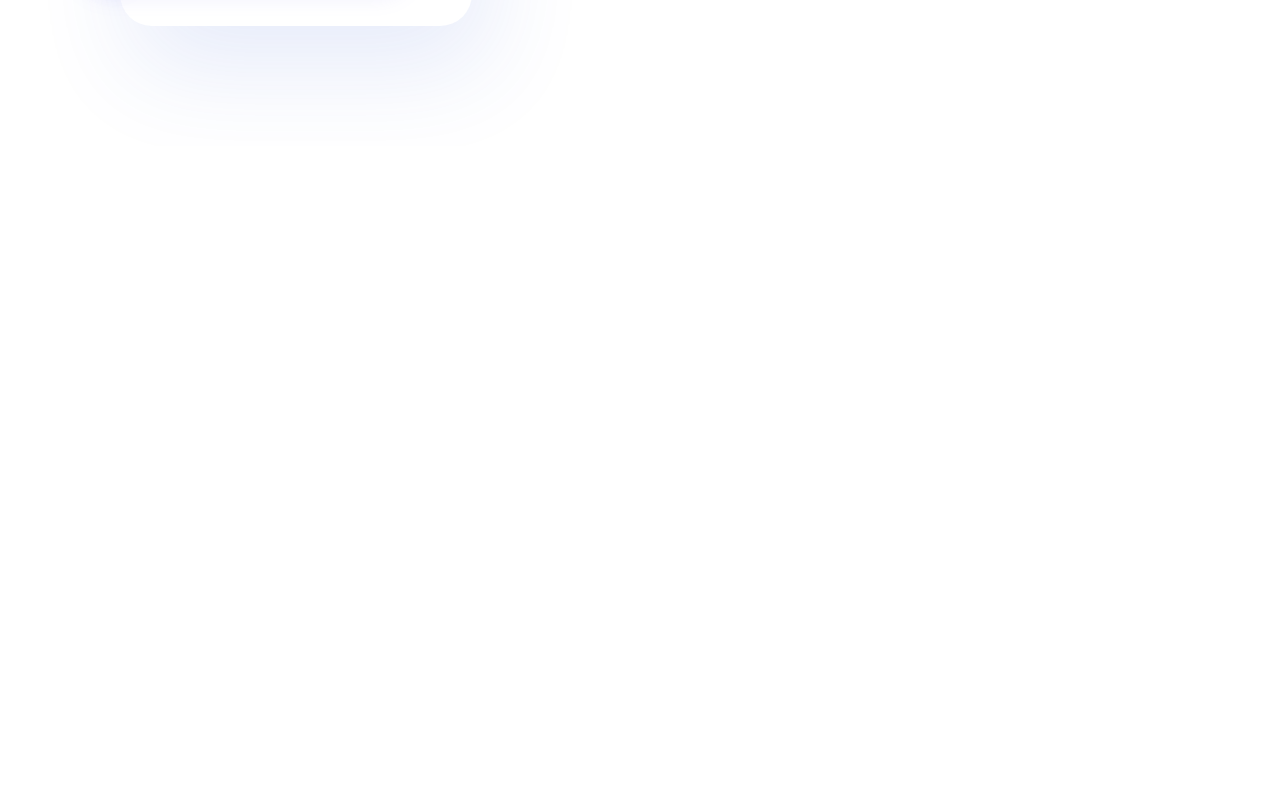
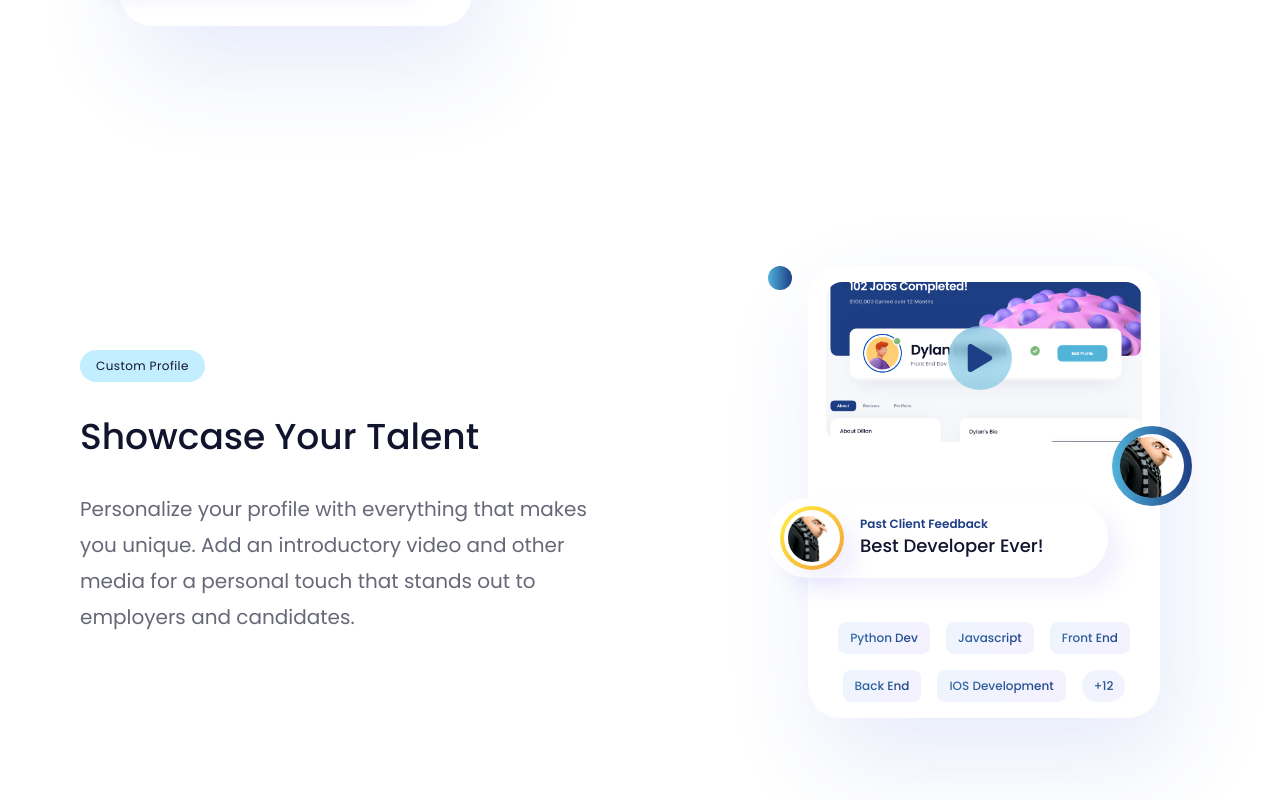
Before and after one commit to Robin-Draggy/Remote_Recruiter, a React (Vite) app: page / in a window 1280 px wide. Shown: the part 1990-2790 px from the top of the page. Before the commit the page ends 2136 px from the top, so only its background shows below. Built offline with nearby package versions, Linux system fonts and the light colour scheme.

Commit message:
talent section added

```diff
--- a/package.json
+++ b/package.json
@@ -14,6 +14,7 @@
     "lucide-react": "^1.20.0",
     "react": "^19.2.6",
     "react-dom": "^19.2.6",
+    "react-icons": "^5.6.0",
     "tailwindcss": "^4.3.1"
   },
   "devDependencies": {
--- a/src/App.jsx
+++ b/src/App.jsx
@@ -3,6 +3,7 @@
 import { HomeSection } from './sections/HomeSection'
 import { JobBoard } from './sections/JobBoard'
 import { FreeForever } from './sections/FreeForever'
+import { TalentSection } from './sections/TalentSection'
 
 const App = () => {
   return (
@@ -11,6 +12,7 @@
     <HomeSection />
     <JobBoard />
     <FreeForever />
+    <TalentSection />
     </>
   )
 }
--- a/src/sections/FreeForever.jsx
+++ b/src/sections/FreeForever.jsx
@@ -33,7 +33,7 @@
           </div>
 
           {/* badges */}
-          <div className="absolute bottom-8 lg:bottom-20 -left-5 scale-90 lg:scale-100">
+          <div className="absolute bottom-8 lg:bottom-20 -left-7 lg:left-0 scale-90 lg:scale-100">
             <PayPalBadge
               title="Upcoming Payment In…"
               subtitle="14 Days - $79.99"
@@ -42,7 +42,7 @@
           </div>
 
           {/* main card */}
-          <div className="h-96 w-[260px] lg:h-113 lg:w-88 rounded-4xl shadow-[14px_41px_100px_0px_#3159D31F] flex flex-col items-start pt-4">
+          <div className="h-100 w-80 lg:h-113 lg:w-88 rounded-4xl shadow-[14px_41px_100px_0px_#3159D31F] flex flex-col items-start pt-4">
             <div className="flex flex-col items-start space-y-3 p-4">
               <div className="flex items-start justify-start flex-col space-y-1">
                 <h3 className="text-[#808191] capitalize text-xs">
--- a/src/sections/JobBoard.jsx
+++ b/src/sections/JobBoard.jsx
@@ -39,7 +39,7 @@
           </div>
 
           {/* badges */}
-          <div className="absolute bottom-26 lg:bottom-50 left-0 scale-90 sm:scale-100">
+          <div className="absolute bottom-35 lg:bottom-50 -left-7 lg:left-0 scale-90 sm:scale-100">
             <ProfileBadge
               title="Python Developer"
               subtitle="Felonious Gru"
@@ -47,7 +47,7 @@
             />
           </div>
 
-          <div className="absolute bottom-8 lg:bottom-20 left-10 sm:left-17 scale-90 sm:scale-100">
+          <div className="absolute bottom-12 lg:bottom-20 left-10 sm:left-17 scale-90 sm:scale-100">
             <ProfileBadge
               title="Front End Wizard"
               subtitle="Mel Muselphiem"
@@ -56,7 +56,7 @@
           </div>
 
           {/* main card */}
-          <div className="h-80 w-65 sm:h-95 sm:w-[320px] lg:h-113 lg:w-88 rounded-4xl shadow-[14px_41px_100px_0px_#3159D31F] flex flex-col items-center pt-4">
+          <div className="h-100 w-80 lg:h-113 lg:w-88 rounded-4xl shadow-[14px_41px_100px_0px_#3159D31F] flex flex-col items-center pt-4">
 
             <div className="h-32 sm:h-40 w-[90%] rounded-2xl overflow-hidden">
               <img
--- /dev/null
+++ b/src/sections/TalentSection.jsx
@@ -0,0 +1,96 @@
+import React from "react";
+import { SectionBtn } from "../components/ui/SectionBtn";
+import { ProfileBadge } from "../components/ui/ProfileBadge";
+import { Play } from "lucide-react";
+import { FaPlay } from "react-icons/fa";
+
+export const TalentSection = () => {
+  const stacks = [
+    "Python Dev",
+    "Javascript",
+    "Front End",
+    "Back End",
+    "IOS Development",
+    "+12",
+  ];
+  return (
+    <section className="section flex flex-col lg:flex-row items-center justify-between gap-10">
+      {/* LEFT */}
+      <div className="flex flex-1 flex-col items-start space-y-6 lg:space-y-8">
+        <SectionBtn title="Custom Profile" />
+
+        <h1 className="primary-text text-2xl sm:text-3xl lg:text-4xl font-medium leading-tight">
+          Showcase Your Talent
+        </h1>
+
+        <p className="secondary-text text-base sm:text-lg lg:text-xl font-normal leading-7 lg:leading-9 w-[95%]">
+          Personalize your profile with everything that makes you unique. Add an
+          introductory video and other media for a personal touch that stands
+          out to employers and candidates.
+        </p>
+      </div>
+
+      {/* RIGHT */}
+      <div className="flex flex-1 justify-center lg:justify-end w-full">
+        <div className="relative p-4 sm:p-6 lg:p-10 scale-[0.85] sm:scale-90 lg:scale-100 origin-center">
+          {/* small dot */}
+          <div className="absolute top-6 left-0 sm:top-10 sm:left-0 h-5 w-5 sm:h-6 sm:w-6 rounded-full bg-linear-to-r from-[#52B4DA] to-[#1E3E85]" />
+
+          {/* blue icon */}
+          <div className="absolute top-30 lg:top-50 right-0 lg:right-2 z-10 flex h-16 w-16 lg:h-20 lg:w-20 items-center justify-center rounded-full bg-linear-to-r from-[#52B4DA] to-[#1E3E85] p-1">
+            <div className="flex h-full w-full items-center justify-center rounded-full">
+              <img
+                src="/images/cartoon.png"
+                alt="RR"
+                className="h-[90%] w-[90%] rounded-full object-cover"
+              />
+            </div>
+          </div>
+          {/* Play Button */}
+          <div className="absolute top-20 lg:top-25 left-25 lg:left-45 z-10 scale-90 sm:scale-100">
+            <div className="w-16 h-16 rounded-full bg-[#52B4DA7E] backdrop-blur-[5.44px] flex items-center justify-center">
+              <FaPlay size={28} className="text-[#1E3E85]" />
+            </div>
+          </div>
+
+          {/* badges */}
+          <div className="absolute bottom-45 lg:bottom-45 -left-7 lg:left-0 scale-90 sm:scale-100">
+            <ProfileBadge
+              title="Past Client Feedback"
+              subtitle="Best Developer Ever!"
+              titleColor="text-[#1E3E85]"
+            />
+          </div>
+
+          {/* main card */}
+          <div className="h-100 w-80 lg:h-113 lg:w-88 rounded-4xl shadow-[14px_41px_100px_0px_#3159D31F] flex flex-col items-center justify-between pt-4">
+            <div className="h-32 sm:h-40 w-[90%] rounded-2xl overflow-hidden">
+              <img
+                src="/images/pic1.png"
+                alt=""
+                className="h-full w-full object-cover object-center scale-110"
+              />
+            </div>
+
+            <div className="flex flex-wrap gap-4 items-center justify-center py-4">
+              {stacks.map((stack, index) => (
+                <p
+                  key={stack}
+                  className={`
+        text-xs px-3 py-2
+        bg-[linear-gradient(132.56deg,rgba(87,153,235,0.1)_5.63%,rgba(159,116,251,0.1)_106.18%)]
+        ${index === stacks.length - 1 ? "w-fit rounded-full" : "rounded-lg"}
+      `}
+                >
+                  <span className="bg-[linear-gradient(131.63deg,#336DA6_6.87%,#1E3E85_106.04%)] bg-clip-text text-transparent font-medium">
+                    {stack}
+                  </span>
+                </p>
+              ))}
+            </div>
+          </div>
+        </div>
+      </div>
+    </section>
+  );
+};
```
Also changed, not shown: 1 other file (tests, documents, lock files or other folders).
